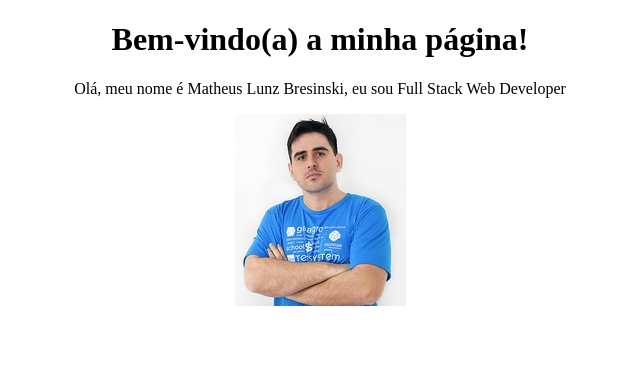
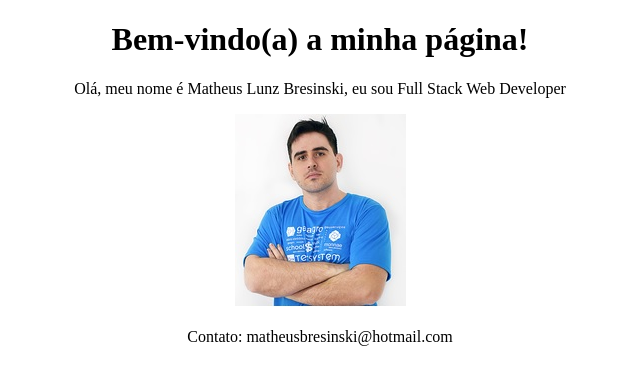
Before and after one commit to Matheusbresinski/Matheusbresinski.github.io, a plain HTML site: page index.html in a window 1280 px wide. Shown: the whole page, without its empty margins (320-960 px from the left). Drawn offline with Linux system fonts and the light colour scheme.

Commit message:
Adicionando contato

```diff
--- a/index.html
+++ b/index.html
@@ -1,5 +1,6 @@
 <!DOCTYPE html>
 <html>
+    <meta http-equiv="Content-Type" content="text/html; charset=utf-8">
     <meta http-equiv="Content-Type" content="text/html; charset=utf-8">
 <body>
     <h1 style="text-align: center;">Bem-vindo(a) a minha página!</h1>
@@ -10,5 +11,7 @@
             <img src="imagens/perfil.jpg">
         </a>
     </center>
+
+    <p style="text-align: center;">Contato: matheusbresinski@hotmail.com</p>
 </body>
 </html>
```
